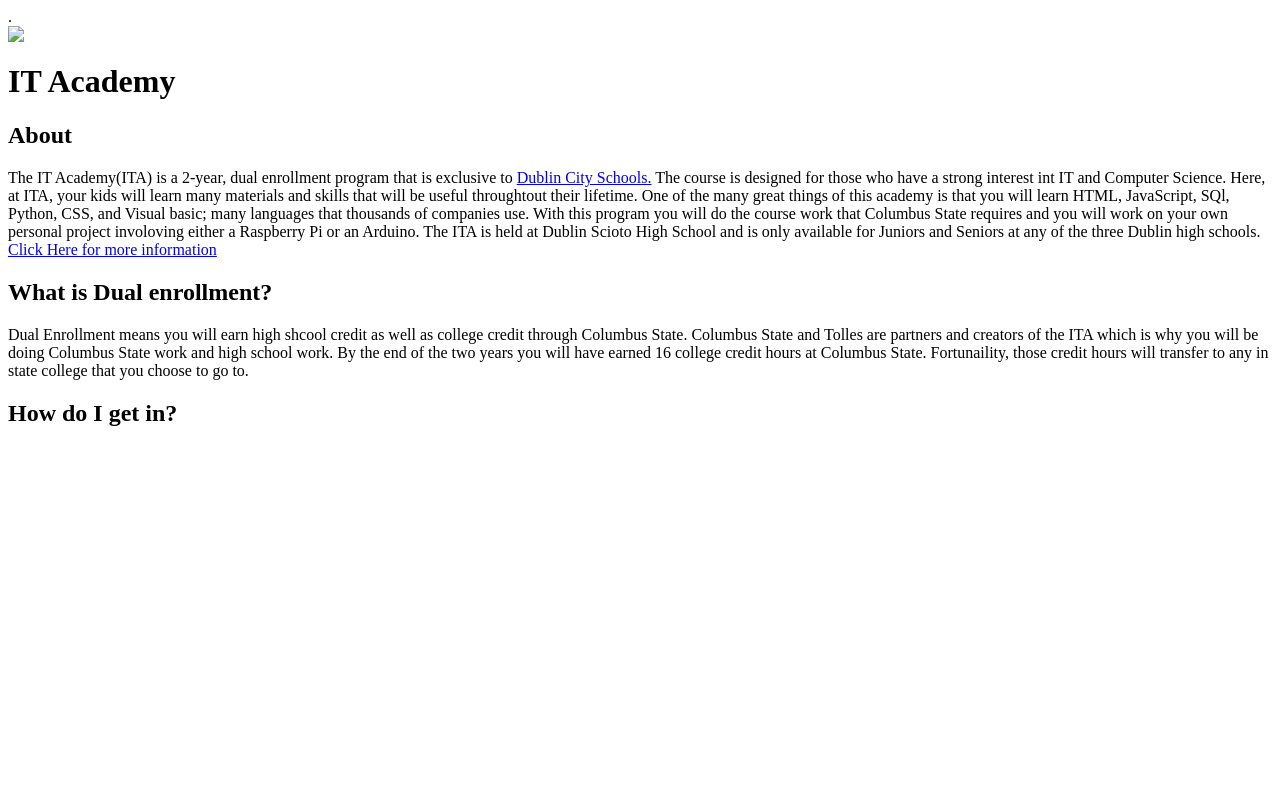
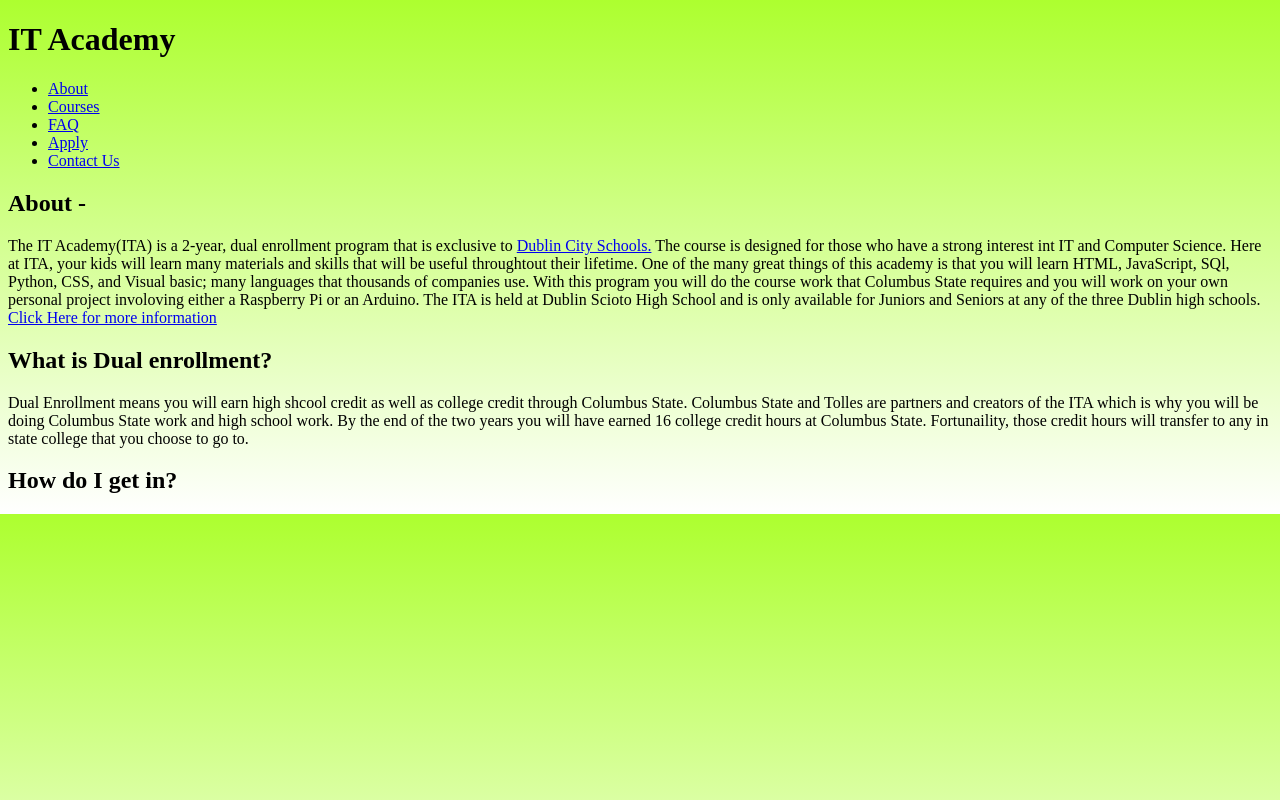
Before and after one commit to nickpotts/WebPage, a plain HTML site: page index.html in a window 1280 px wide. Drawn offline with Linux system fonts and the light colour scheme.

Commit message:
changes to document

```diff
--- a/index.html
+++ b/index.html
@@ -1,22 +1,34 @@
-<!DOCTYPE html>.
+<!DOCTYPE html>
 <html>
     <link rel="Stylesheet" href="stylesheet.css"/>
+
     <head>
-    <title>IT Academy</title>
+        <title>IT Academy</title>
     </head>
 
     <body>
-    <img id="logo" src="logo.png" />
-    <h1>IT Academy</h1>
 
-    <h2>About</h2>  <p1>The IT Academy(ITA) is a 2-year, dual enrollment program that is exclusive to <a href="www.dublinschools.net">Dublin City Schools.</a>  The course is designed for those who have a strong interest int IT and Computer Science.  Here, at ITA, your kids will learn many materials and skills that will be useful throughtout their lifetime. One of the many great things of this academy is that you will learn HTML, JavaScript, SQl, Python, CSS, and Visual basic; many languages that thousands of companies use.  With this program you will do the course work that Columbus State requires and you will work on your own personal project involoving either a Raspberry Pi or an Arduino. The ITA is held at Dublin Scioto High School and is only available for Juniors and Seniors at any of the three Dublin high schools.   <a href="https://itacademy.wiki.dublinschools.net"> Click Here for more information </a>  </p1>
+        <h1>IT Academy</h1>
+
+        <ul>
+            <li><a href="index.html">About</a></li>
+            <li><a href="index.html">Courses</a></li>
+            <li><a href="index.html">FAQ</a></li>
+            <li><a href="index.html">Apply</a></li>
+            <li><a href="index.html">Contact Us</a></li>
+        </ul>
+
+        <h2>About -</h2>
+        <p>The IT Academy(ITA) is a 2-year, dual enrollment program that is exclusive to <a href="https://www.dublincityschools.net">Dublin City Schools.</a>  The course is designed for those who have a strong interest int IT and Computer Science.  Here at ITA, your kids will learn many materials and skills that will be useful throughtout their lifetime. One of the many great things of this academy is that you will learn HTML, JavaScript, SQl, Python, CSS, and Visual basic; many languages that thousands of companies use.  With this program you will do the course work that Columbus State requires and you will work on your own personal project involoving either a Raspberry Pi or an Arduino. The ITA is held at Dublin Scioto High School and is only available for Juniors and Seniors at any of the three Dublin high schools.   <a href="https://itacademy.wiki.dublinschools.net"> Click Here for more information</a>  </p>
 
 
-    <h2>What is Dual enrollment?</h2>
-    <p2>Dual Enrollment means you will earn high shcool credit as well as college credit through Columbus State.  Columbus State and Tolles are partners and creators of the ITA which is why you will be doing Columbus State work and high school work.  By the end of the two years you will have earned 16 college credit hours at Columbus State.  Fortunaility, those credit hours will transfer to any in state college that you choose to go to.</p2>
+        <h2>What is Dual enrollment?</h2>
+        <p>Dual Enrollment means you will earn high shcool credit as well as college credit through Columbus State.  Columbus State and Tolles are partners and creators of the ITA which is why you will be doing Columbus State work and high school work.  By the end of the two years you will have earned 16 college credit hours at Columbus State.  Fortunaility, those credit hours will transfer to any in state college that you choose to go to.</p>
 
-    <h2>How do I get in?</h2>
-        <p3>   </p3>
+        <h2>How do I get in?</h2>
+        <p>
+        </b>
+        </p>
 
 
     </body>
--- a/stylesheet.css
+++ b/stylesheet.css
@@ -1,6 +1,15 @@
+html {
+    background-color: whitesmoke;
+        background: linear-gradient(greenyellow, white);
 
+}
+
+p {
+    left: 4000px;
+}
 
 #logo {
     display: block;
     margin: 0 auto;
+    width: 600px;
 }
```
Also changed, not shown: logo.png (added).
